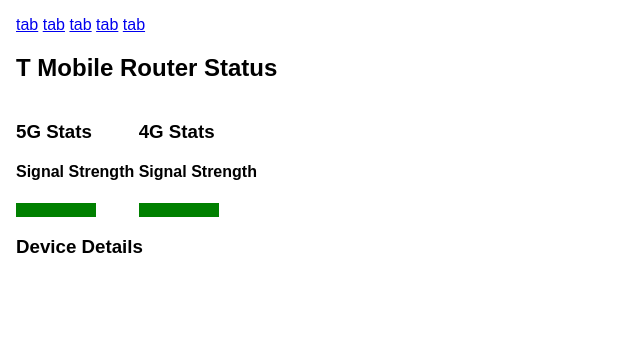
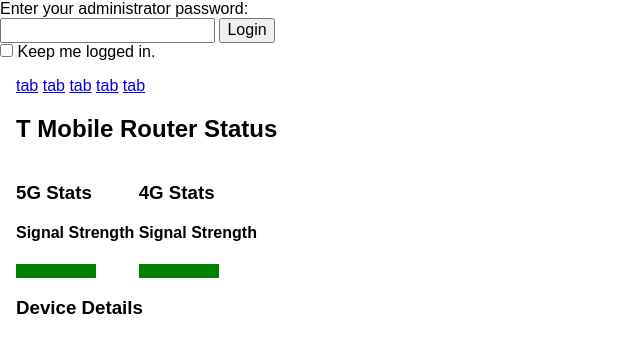
Before and after one commit to jeremiahlangner/tmr, a website: page src/index.html in a window 1280 px wide. Shown: the whole page, without its empty margins (0-640 px from the left). Drawn offline with nearby package versions, Linux system fonts and the light colour scheme; files that its build step writes are made by us from their sources; no server answers; files whose address does not match are found by name.

Commit message:
add login html

```diff
--- a/src/index.html
+++ b/src/index.html
@@ -28,6 +28,20 @@
 </head>
 
 <body>
+  <div class="login-dlg">
+    <div>
+      <label for="password">Enter your administrator password:</label>
+    </div>
+    <div>
+      <input type="password" name="password">
+      <button onClick="login()">Login</button>
+    </div>
+    <div>
+      <input type="checkbox" name="save">
+      <label for="save">Keep me logged in.</label>
+    </div>
+  </div>
+
   <div class="container">
     <div class="tabs">
       <a href="#" class="tab">tab</a>
```
Also changed, not shown: build/index.html.
